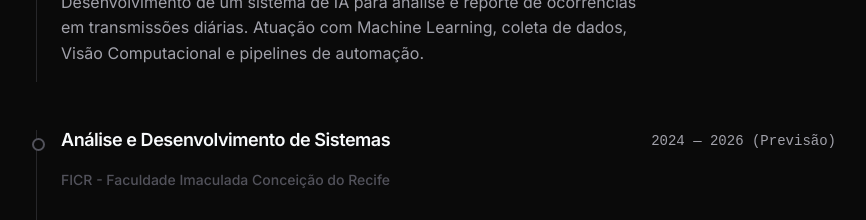
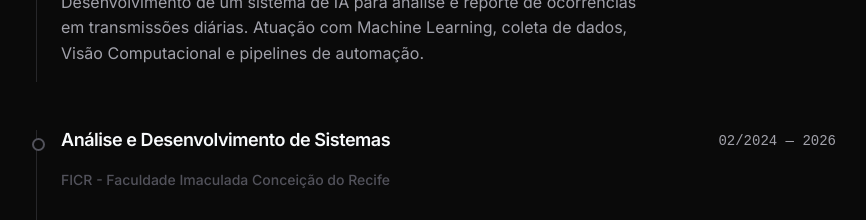
Before and after one commit to Haell39/portfolio_Rafael_Dutra, a React (Vite) app: page / in a window 1280 px wide. Shown: the part 1800-2020 px from the top of the page, without its empty margins (204-1070 px from the left). Built offline with nearby package versions, Linux system fonts and the light colour scheme.

Commit message:
Update Experience.jsx

```diff
--- a/src/components/Experience.jsx
+++ b/src/components/Experience.jsx
@@ -11,7 +11,7 @@ const EXPERIENCES = [
   {
     company: "FICR - Faculdade Imaculada Conceição do Recife",
     role: "Análise e Desenvolvimento de Sistemas",
-    date: "2024 — 2026 (Previsão)",
+    date: "02/2024 — 2026",
     description:
       "Disciplinas relevantes: Estrutura de Dados, Banco de Dados Aplicados, Inteligência Artificial, Ciência de Dados, Residência tecnológica, Projetos de extensão, Lógica Matemática e Algoritmo.",
   },
```
